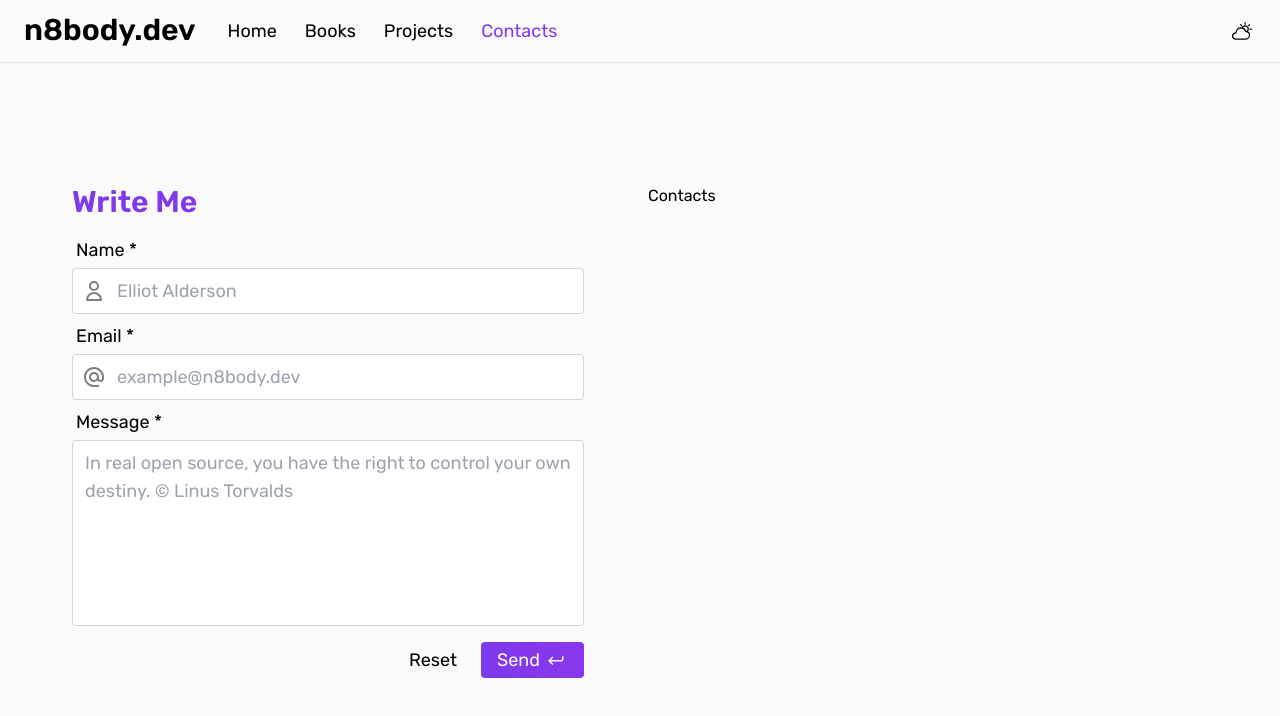
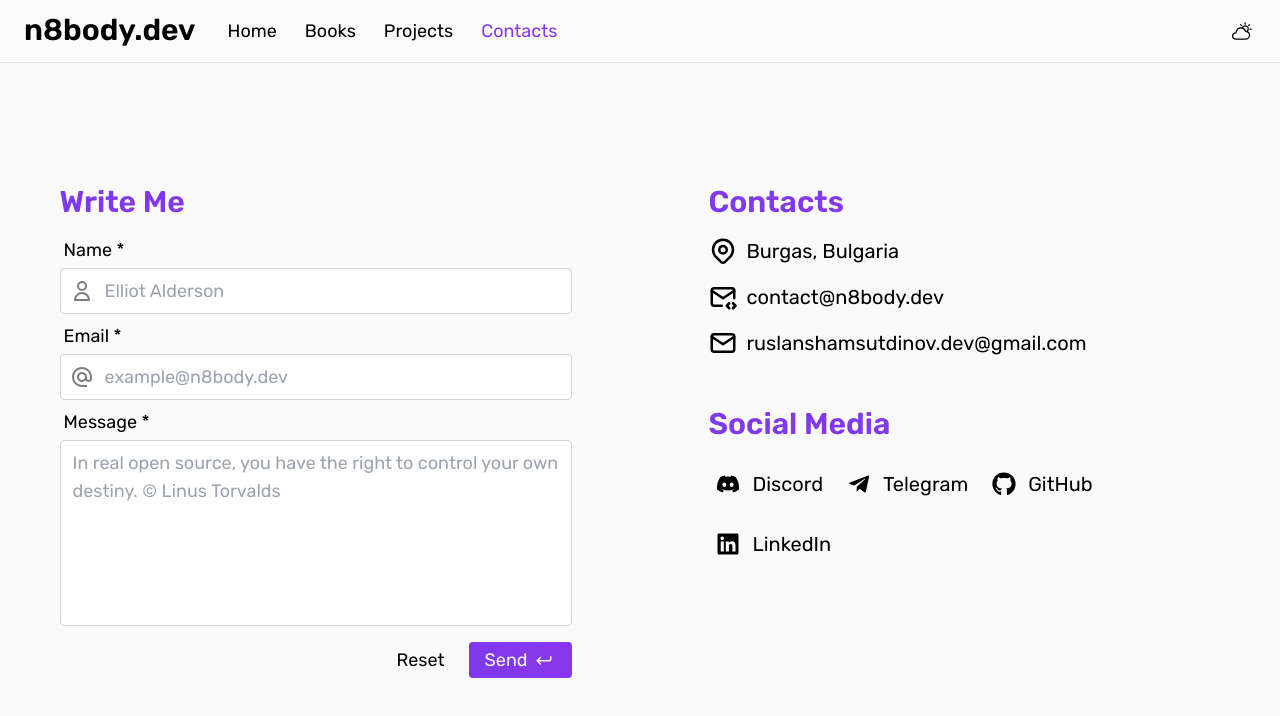
Before and after one commit to n8b8dy/n8body.dev_next-fullstack, a Next.js app: page /contacts in a window 1280 px wide. Shown: the top 716 px of the page. Built offline with nearby package versions, Linux system fonts and the light colour scheme.

Commit message:
Feat: Create paragraphs and links to Contacts page

```diff
--- a/app/contacts/page.tsx
+++ b/app/contacts/page.tsx
@@ -1,15 +1,34 @@
+import Link from 'next/link'
+import { HiOutlineLocationMarker } from 'react-icons/hi'
+import { TbMail, TbMailCode } from 'react-icons/tb'
+import { FaDiscord, FaGithub, FaLinkedin } from 'react-icons/fa'
+import { BiLogoTelegram } from 'react-icons/bi'
+
 import { Section } from '@/components/layout/Section'
 import { Form } from '@/pages/Contacts/Form'
 import { cn } from '@/utils/styles'
 
+const Paragraphs = [
+  { text: 'Burgas, Bulgaria', icon: <HiOutlineLocationMarker/> },
+  { text: 'contact@n8body.dev', icon: <TbMailCode/> },
+  { text: 'ruslanshamsutdinov.dev@gmail.com', icon: <TbMail/> },
+] as const
+
+const Links = [
+  { text: 'Discord', href: 'https://discord.com/users/520239310591492114', icon: <FaDiscord/> },
+  { text: 'Telegram', href: 'https://t.me/n8body', icon: <BiLogoTelegram/> },
+  { text: 'GitHub', href: 'https://github.com/n8b8dy', icon: <FaGithub/> },
+  { text: 'LinkedIn', href: 'https://www.linkedin.com/in/ruslan-shamsutdinov-dev/', icon: <FaLinkedin/> },
+] as const
+
 export default function Contacts() {
   return (
-    <Section className={cn('max-w-screen-2xl lg:flex-row my-auto')}>
-      <div className={cn('px-2 py-4 items-center lg:flex-[0_0_50%]')}>
+    <Section className={cn('max-w-screen-2xl my-auto lg:flex-row lg:gap-[4%]')}>
+      <div className={cn('px-2 py-4 items-center lg:flex-[0_0_48%]')}>
         <div className={cn('max-w-lg mx-auto')}>
           <h2 className={cn(
             'mb-4 text-3xl text-transparent font-semibold bg-clip-text',
-            'animate-background-shine bg-gradient-FVW'
+            'animate-background-shine bg-gradient-FVW',
           )}>
             Write Me
           </h2>
@@ -17,8 +36,39 @@ export default function Contacts() {
         </div>
       </div>
 
-      <div className={cn('px-2 py-4 lg:flex-[0_0_50%]')}>
-        Contacts
+      <div className={cn('px-2 py-4 lg:flex-[0_0_48%]')}>
+        <div className={cn('max-w-lg mx-auto')}>
+          <h2 className={cn(
+            'mb-4 text-3xl text-transparent font-semibold bg-clip-text',
+            'animate-background-shine bg-gradient-FVW',
+          )}>
+            Contacts
+          </h2>
+
+          <div className={cn('pb-4 flex flex-col gap-4 overflow-x-auto')}>
+            {Paragraphs.map(({ text, icon }) => <div key={text} className={cn('flex items-center gap-1')}>
+              <span className={cn('text-3xl mr-1')}>{icon}</span>
+              <span className={cn('text-xl')}>{text}</span>
+            </div>)}
+          </div>
+
+          <h2 className={cn(
+            'mt-8 mb-4 text-3xl text-transparent font-semibold bg-clip-text',
+            'animate-background-shine bg-gradient-FVW',
+          )}>
+            Social Media
+          </h2>
+
+          <div className={cn('flex flex-wrap gap-2')}>
+            {Links.map(({ text, href, icon }) => <Link key={href} href={href} className={cn(
+              'px-2 py-3 flex justify-center items-center gap-3 rounded transition',
+              'bg-action-button',
+            )}>
+              <span className={cn('text-2xl')}>{icon}</span>
+              <span className={cn('text-xl text-wrap')}>{text}</span>
+            </Link>)}
+          </div>
+        </div>
       </div>
     </Section>
   )
```
